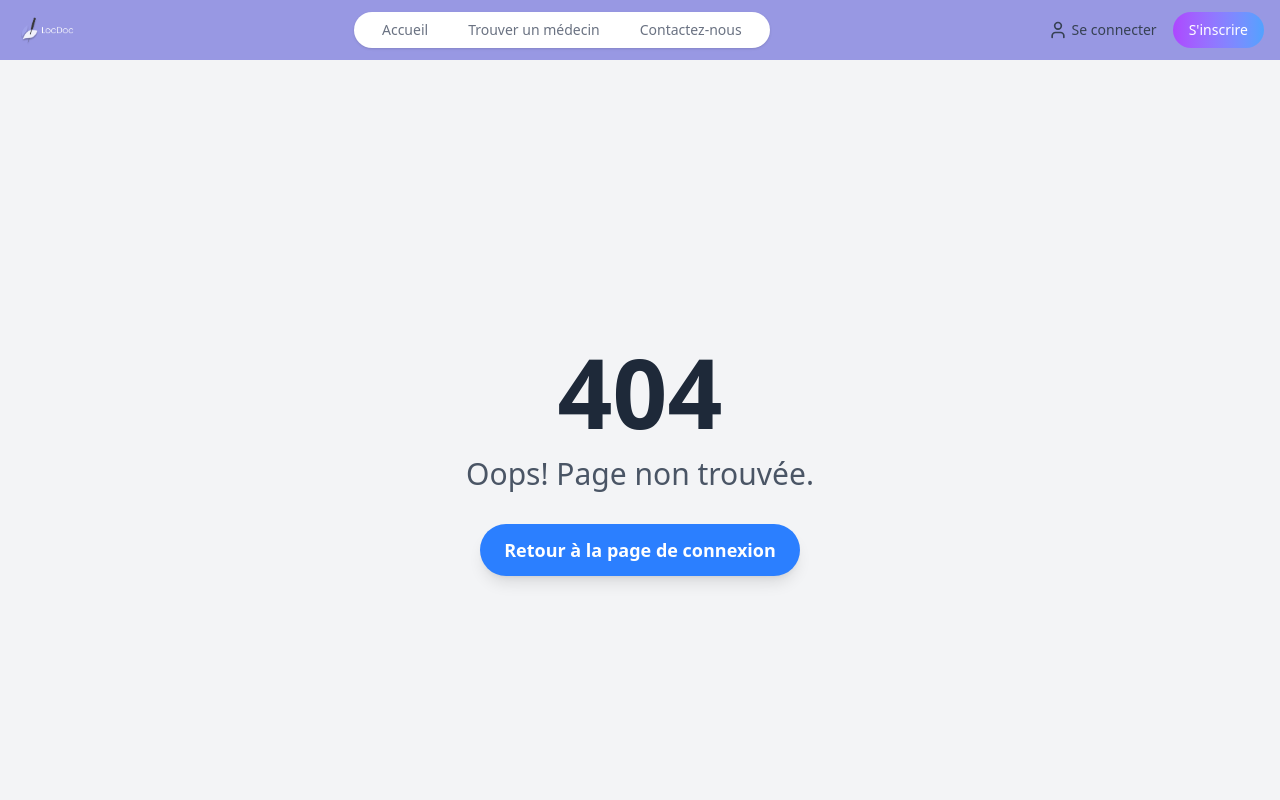
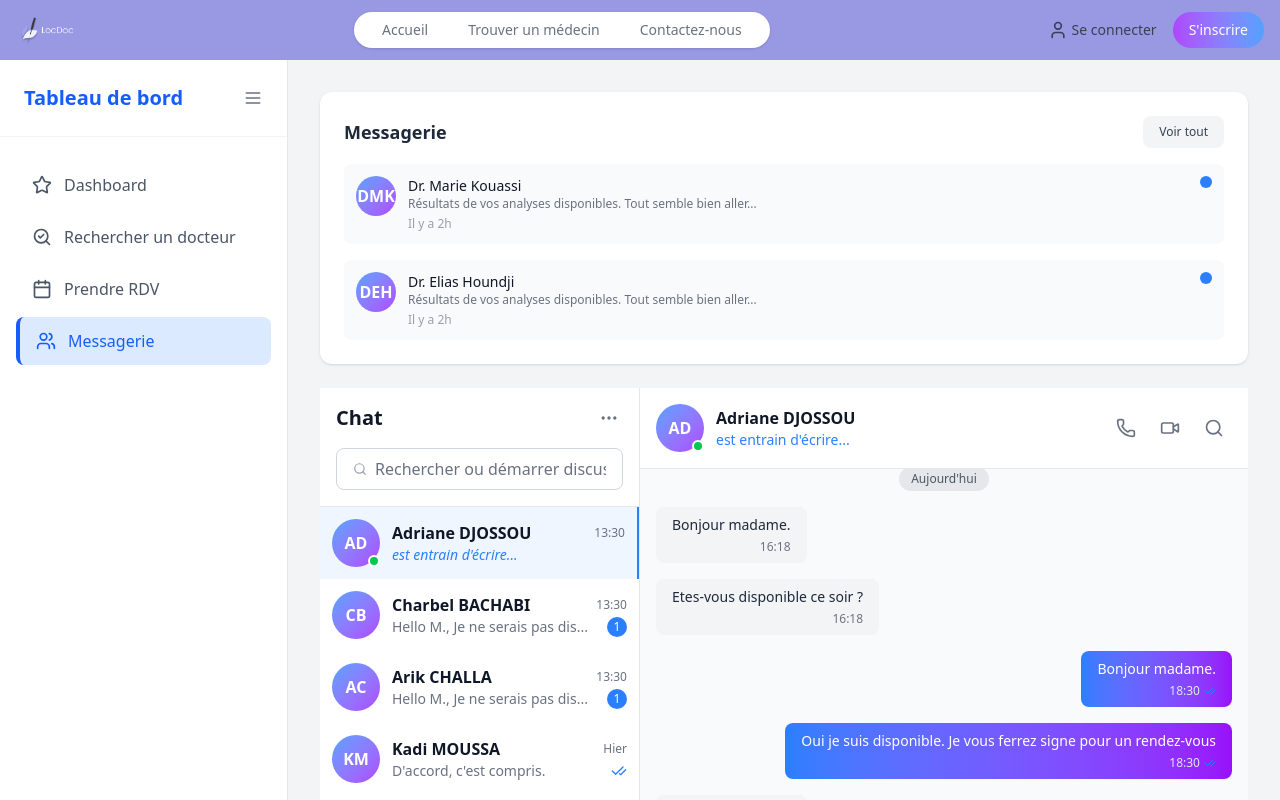
Before and after one commit to Charlot-DEDJINOU/LocDoc, a React (Vite) app: page /chat in a window 1280 px wide. Shown: the top 800 px of the page. Built offline with nearby package versions, Linux system fonts and the light colour scheme.

Commit message:
dernier push pour le moment

```diff
--- a/src/App.tsx
+++ b/src/App.tsx
@@ -13,6 +13,7 @@ import Chat from "./components/chat";
 import PatientRdv from "./views/dashboard/client/Rdv";
 import PatientSearch from "./views/dashboard/client/Search";
 import DoctorDashboard from "./views/dashboard/DoctorDashboard";
+import ChatMessagerie from "./views/dashboard/client/ChatMessagerie";
 
 function App() {
   return (
@@ -26,6 +27,7 @@ function App() {
               <Route path="/dashboard" element={<PatientDashboard />} />
               <Route path="/rdv" element={<PatientRdv />} />
               <Route path="/search" element={<PatientSearch />} />
+              <Route path="/chat" element={<ChatMessagerie />} />
               <Route path="/profile/:id" element={<DoctorProfile />} />
               {/* <Route path="/chat" element={<Chat />} /> */}
               <Route path="/register" element={<PatientSignup />} />
--- a/src/components/commons/Header.tsx
+++ b/src/components/commons/Header.tsx
@@ -159,7 +159,7 @@ const Header: React.FC = () => {
                 </button>
               ) : (
                 <NavLink
-                  to="/signup"
+                  to="/register"
                   className="block text-base py-2 px-3 rounded-md text-white bg-gradient-to-r from-purple-500 to-blue-400 text-center"
                   onClick={() => setMobileOpen(false)}
                 >
--- a/src/components/dashboard/patient/Sidebar.tsx
+++ b/src/components/dashboard/patient/Sidebar.tsx
@@ -8,6 +8,7 @@ import {
   Menu,
   SearchCheck,
   Star,
+  UsersIcon,
 } from 'lucide-react';
 import { useAuthStore } from '../../../store/authStore'; // <-- ajout
 
@@ -28,11 +29,12 @@ const Sidebar: React.FC = () => {
     {
       icon: Users,
       label: 'Je suis docteur',
-      route: '/docteur/register',
+      route: user?.specialitie ? '/docteur/dashbaord' : '/docteur/register',
       requiresDoctorRole: true, // <-- condition pour affichage
     },
     { icon: SearchCheck, label: 'Rechercher un docteur', route: '/search' },
     { icon: Calendar, label: 'Prendre RDV', route: '/rdv' },
+    { icon: UsersIcon, label: 'Messagerie', route: '/chat' },
   ];
 
   const filteredMenuItems = menuItems.filter((item) => {
--- a/src/store/authStore.ts
+++ b/src/store/authStore.ts
@@ -8,6 +8,7 @@ interface User {
   role?: string[];
   telephone?: string;
   username?: string;
+  specialitie?: string;
 }
 
 interface AuthState {
--- /dev/null
+++ b/src/views/dashboard/client/ChatMessagerie.tsx
@@ -0,0 +1,21 @@
+import React from 'react';
+import Sidebar from '../../../components/dashboard/patient/Sidebar';
+import Messages from '../../../components/dashboard/patient/Messages';
+import Chat from '../../../components/chat/index';
+
+
+const ChatMessagerie: React.FC = () => {
+
+  return (
+    <div className="min-h-screen bg-gray-100 flex">
+      <Sidebar />
+
+      <div className="flex-1 p-8 space-y-6">
+     <Messages />
+     <Chat />
+      </div>
+    </div>
+  );
+};
+
+export default ChatMessagerie;
--- a/src/views/register/Medecin.tsx
+++ b/src/views/register/Medecin.tsx
@@ -83,7 +83,7 @@ const DoctorSignup: React.FC = () => {
       const res = await post('/doctors/', payload, import.meta.env.VITE_API_URL, false);
 
       console.log(res);
-      setUser({ ...user, ...res.user }); // met à jour user si besoin
+      setUser({ ...user, specialitie: form.specialties }); // met à jour user si besoin
       if (res.token) setToken(res.token);
       navigate('/docteur/dashboard');
     } catch (error) {
```
